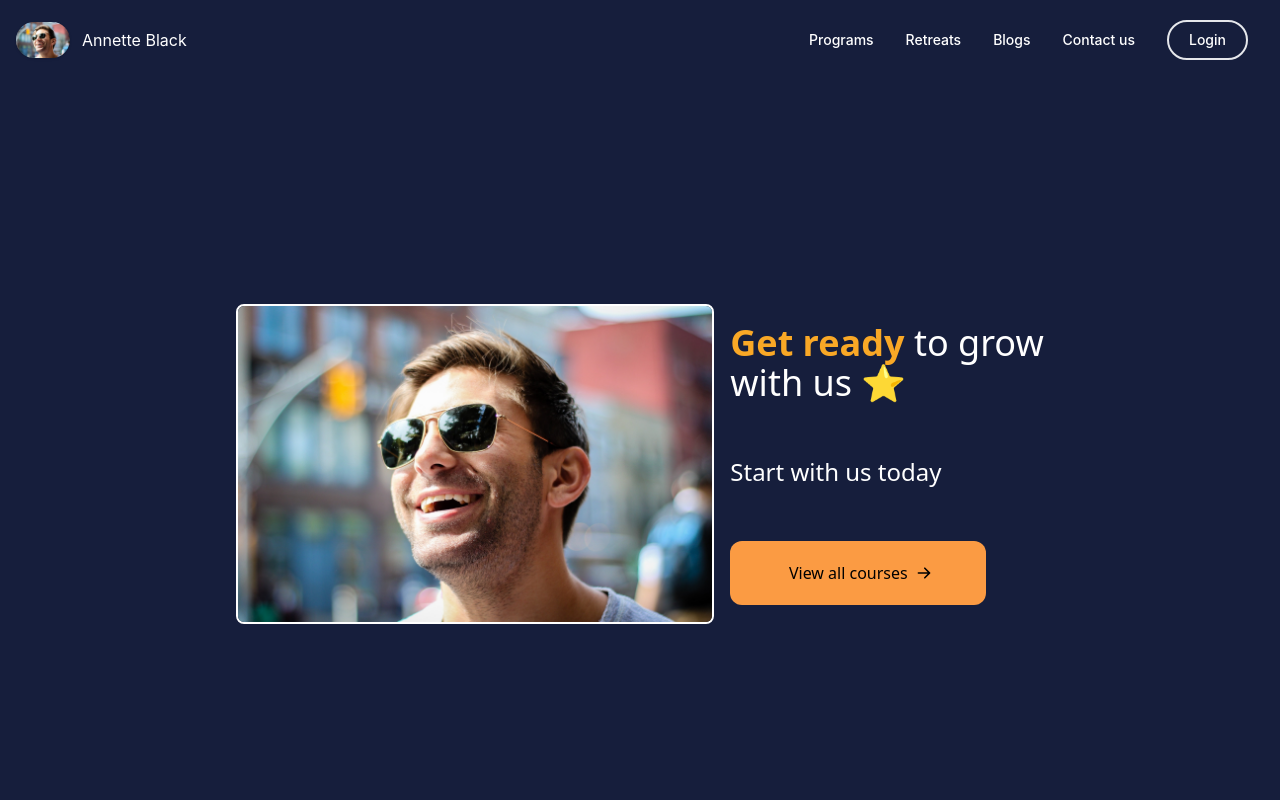
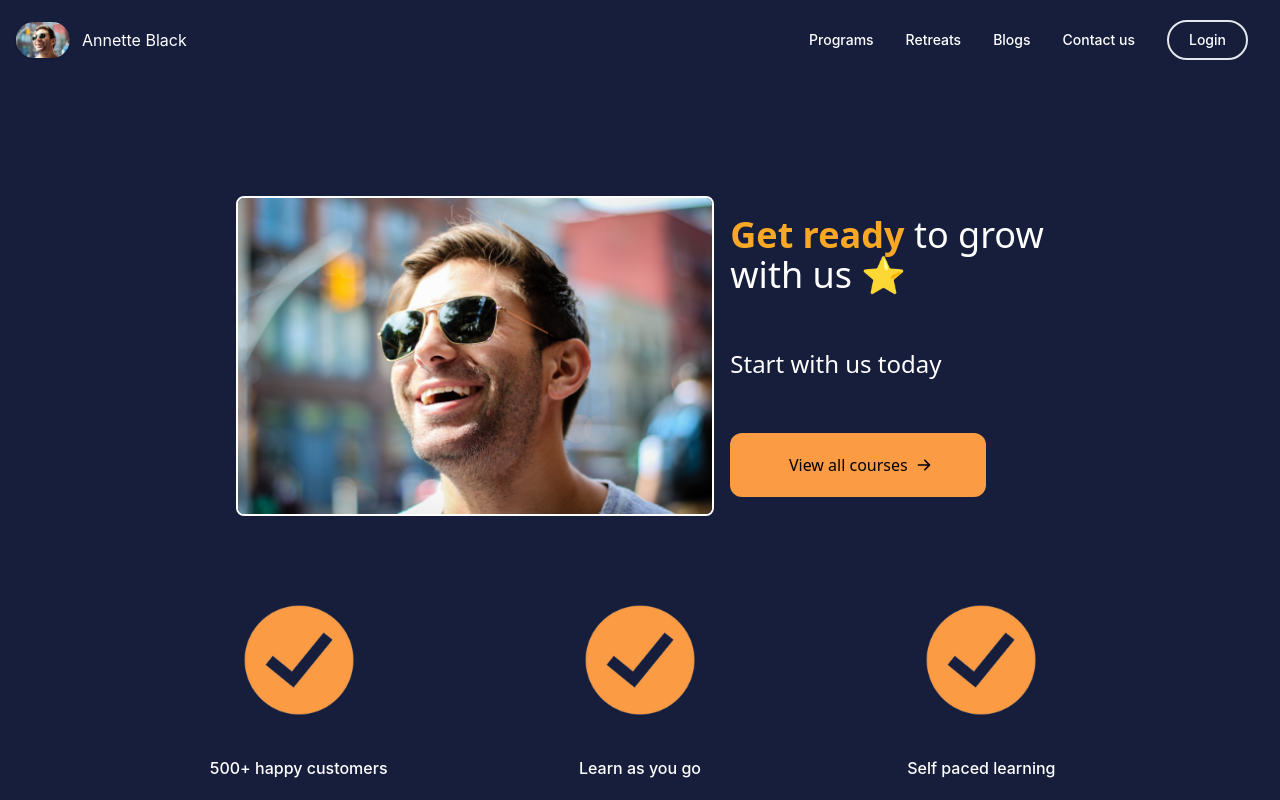
Before and after one commit to sumitshinde2608/qoohoo-assignment, a React (Create React App) app: page / in a window 1280 px wide. Shown: the top 800 px of the page. Built offline with nearby package versions, Linux system fonts and the light colour scheme.

Commit message:
Landing done

```diff
--- a/src/pages/Landing/Landing.js
+++ b/src/pages/Landing/Landing.js
@@ -1,11 +1,12 @@
 import React from "react";
 import Navbar from "./components/Navbar";
+import Checks from "./components/Checks";
 import profile from "./../../assets/profile.jpg";
 const Landing = () => {
   return (
-    <div className="h-screen bg-[#161E3C] text-white">
+    <div className="h-screen bg-[#161E3C] text-white max-md:h-auto max-md:pb-4">
       <Navbar />
-      <div className="flex flex-col justify-center items-center h-full">
+      <div className="flex flex-col justify-center items-center h-full max-md:h-min">
         {" "}
         {/* Courses div */}
         <div className=" font-sans mb-8 flex items-center p-4 max-md:flex max-md:flex-col max-md:h-auto">
@@ -49,7 +50,11 @@ const Landing = () => {
           </div>
         </div>
         {/* Points div */}
-        <div className="bg-green-200"></div>
+        <div className=" flex justify-around w-4/5 max-md:flex-col">
+          <Checks text="500+ happy customers" />
+          <Checks text="Learn as you go" />
+          <Checks text="Self paced learning" />
+        </div>
       </div>
     </div>
   );
--- /dev/null
+++ b/src/pages/Landing/components/Checks.js
@@ -0,0 +1,12 @@
+import React from "react";
+import check from "./../../../assets/check.png";
+const Checks = (props) => {
+  return (
+    <div className="flex flex-col items-center">
+      <img src={check} className="h-48 w-48" />
+      <span className=" text-white font-medium ">{props.text}</span>
+    </div>
+  );
+};
+
+export default Checks;
```
Also changed, not shown: src/assets/check.png (added), src/assets/vecteezy_checkmark-icon-vector-design-template_11622051.jpg (deleted).
